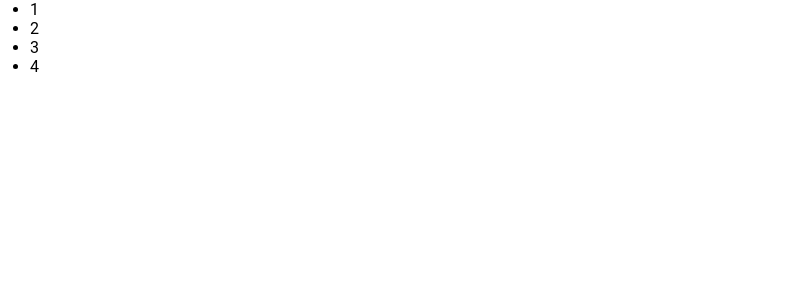
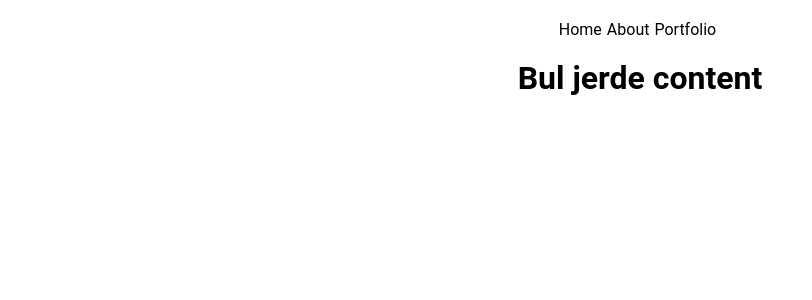
Before and after one commit to aybekkun/react-course, a React (Create React App) app: page / in a window 1280 px wide. Shown: the top 300 px of the page, without its empty margins (0-812 px from the left). Built offline with nearby package versions, Linux system fonts and the light colour scheme.

Commit message:
6. Why React? Its Composable

```diff
--- a/src/App.js
+++ b/src/App.js
@@ -1,13 +1,28 @@
+function Navbar() {
+  return (
+    <nav className="nav">
+      <ul>
+        <li>Home</li>
+        <li>About</li>
+        <li>Portfolio</li>
+      </ul>
+    </nav>
+  )
+}
+
+function MainContent() {
+  return (
+    <div>
+      <h1 className="title">Bul jerde content</h1>
+    </div>
+  )
+}
 
 function App() {
   return (
     <div className="container">
-      <ul>
-        <li>1</li>
-        <li>2</li>
-        <li>3</li>
-        <li>4</li>
-      </ul>
+      <Navbar />
+      <MainContent/>
     </div>
   );
 }
--- a/src/index.css
+++ b/src/index.css
@@ -1,6 +1,6 @@
 * {
-  margin: 0;
-  padding: 0;
+    margin: 0;
+    padding: 0;
 }
 
 body {
@@ -15,3 +15,18 @@ body {
     margin: 0 auto;
     padding: 0 20px;
 }
+
+.nav ul {
+    display: flex;
+    list-style-type: none;
+    justify-content: center;
+    margin: 20px 0;
+}
+
+.nav ul li {
+    margin-right: 5px;
+}
+
+.title {
+    text-align: center;
+}
```
